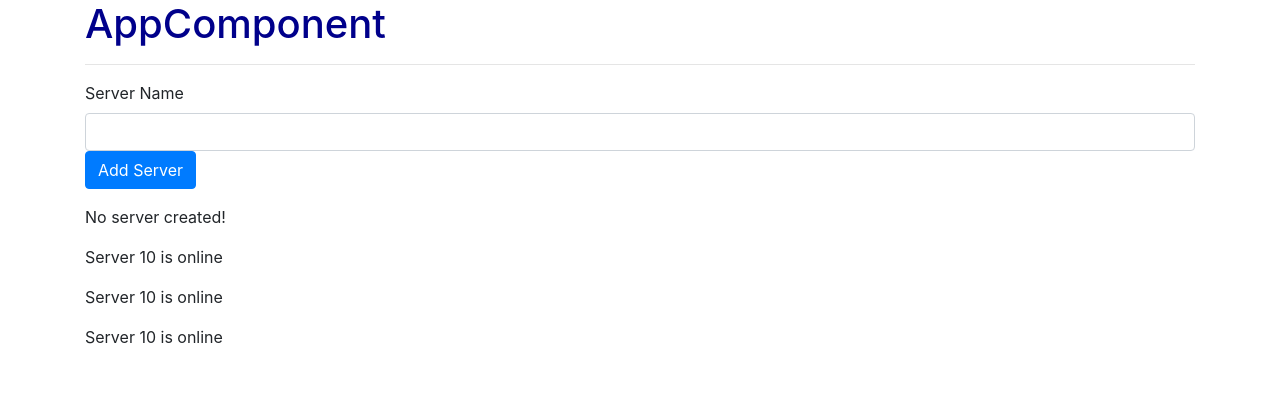
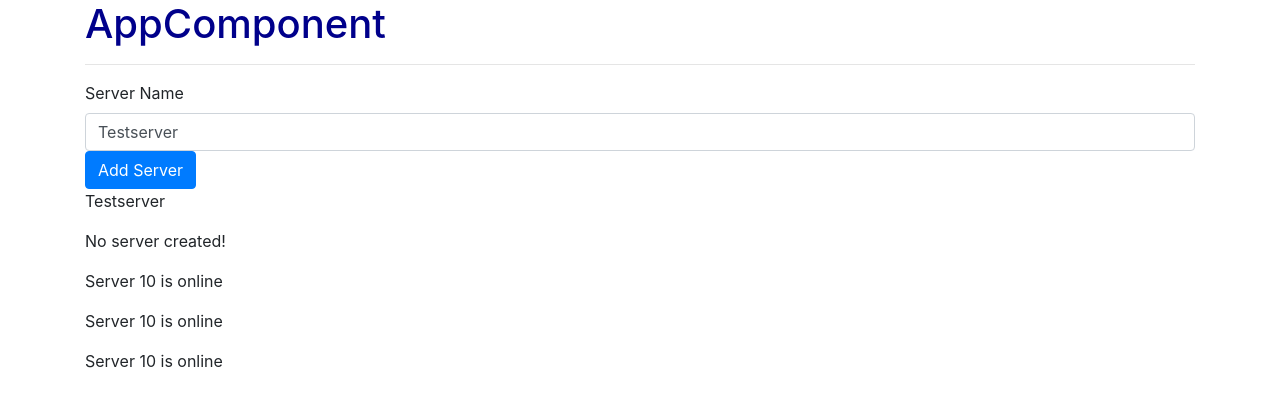
Before and after one commit to 3atharvkurdukar/first-angular-app, an Angular app: page / in a window 1280 px wide. Shown: the top 406 px of the page. Built offline with nearby package versions, Linux system fonts and the light colour scheme.

Commit message:
Using two-way databinding for easy access

```diff
--- a/src/app/app.module.ts
+++ b/src/app/app.module.ts
@@ -13,7 +13,8 @@ import { ServersComponent } from './servers/servers.component';
     ServersComponent
   ],
   imports: [
-    BrowserModule
+    BrowserModule,
+    FormsModule
   ],
   providers: [],
   bootstrap: [AppComponent]
--- a/src/app/servers/servers.component.html
+++ b/src/app/servers/servers.component.html
@@ -1,5 +1,5 @@
 <label>Server Name</label>
-<input type="text" class="form-control" (input)="onUpdateServerName($event)">
+<input type="text" class="form-control" [(ngModel)]="serverName">
 <button
   type="button"
   class="btn btn-primary"
--- a/src/app/servers/servers.component.ts
+++ b/src/app/servers/servers.component.ts
@@ -12,7 +12,7 @@ export class ServersComponent implements OnInit {
 
   allowNewServer = false;
   serverCreationStatus = 'No server created!';
-  serverName = '';
+  serverName = 'Testserver';
 
   constructor() {
     setTimeout(() => {
@@ -24,11 +24,11 @@ export class ServersComponent implements OnInit {
   }
 
   onCreateServer() {
-    this.serverCreationStatus = 'Server created!';
+    this.serverCreationStatus = 'Server \"' + this.serverName + '\" created!';
   }
 
   onUpdateServerName(event: Event) {
-    this.serverName = (<HTMLInputElement>event.target).value;
+    this.serverName = (event.target as HTMLInputElement).value;
   }
 
 }
```
